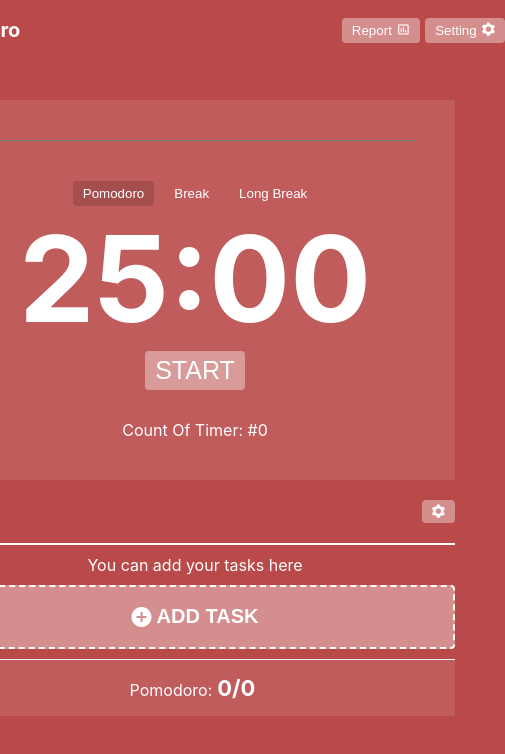
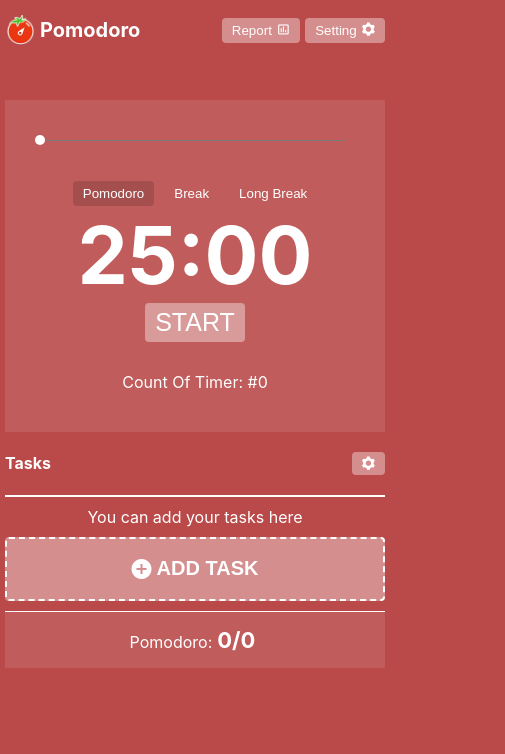
Before and after one commit to meytirm/pomodoro, a React (Create React App) app: page / in a window 390 px wide. Shown: the top 754 px of the page, 505 px wide, since content can reach past the window. Built offline with nearby package versions, Linux system fonts and the light colour scheme.

Commit message:
Add styles for responsive

```diff
--- a/src/App.scss
+++ b/src/App.scss
@@ -279,6 +279,10 @@
   justify-content: center;
 }
 
+#root {
+  width: 100%;
+}
+
 .dark-grey {
   background: #7a7a7a !important;
 }
@@ -325,6 +329,7 @@
 
 .App {
   width: 620px;
+  margin: auto;
 }
 
 .p-switch {
@@ -625,6 +630,7 @@
   color: black;
   width: 500px;
   border-radius: 8px;
+  overflow: hidden;
 
   &__header {
     display: flex;
@@ -660,11 +666,12 @@
   display: flex;
   flex-direction: column;
   gap: 20px;
+
   &:not(:last-child) {
     border-bottom: 1px solid #eeeeee;
   }
 
-  &__main{
+  &__main {
     display: flex;
     flex-direction: column;
     gap: 20px;
@@ -793,3 +800,24 @@
   justify-content: end;
   margin: 20px 0;
 }
+
+@media (max-width: 620px) {
+  .App {
+    width: 100%;
+  }
+
+  .p-navigation {
+    padding: 15px 5px;
+  }
+
+  .p-count-down {
+    font-size: 80px;
+    font-weight: bold;
+  }
+  .p-application {
+    padding: 40px 5px;
+  }
+  .p-modal {
+    margin: 0 5px;
+  }
+}
```
